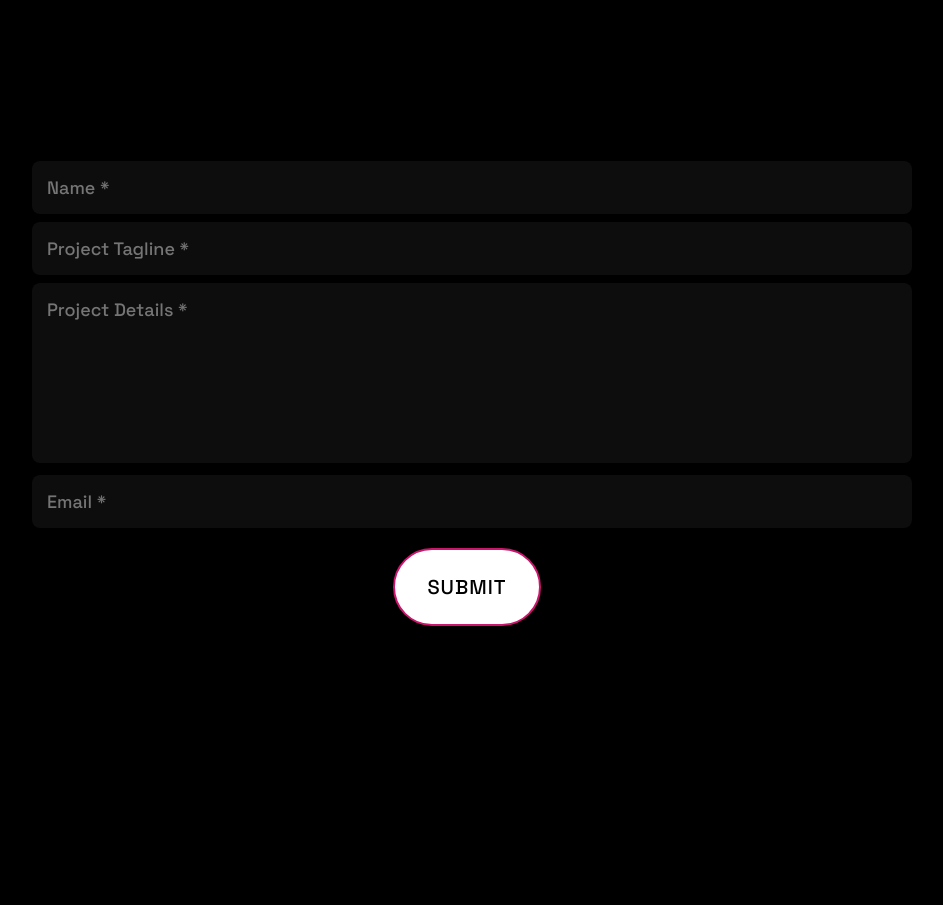
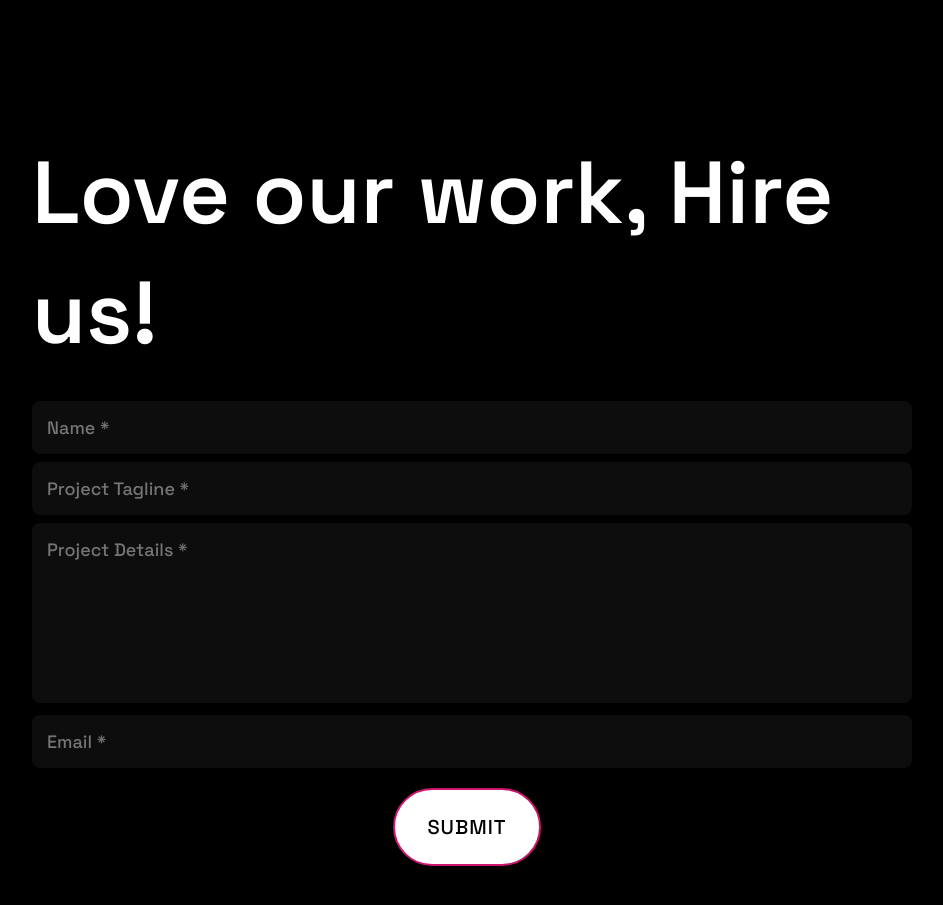
Before and after one commit to bundlebuild/shakemotions-website, a Next.js app: page / in a window 1280 px wide. Shown: the part 5220-6125 px from the top of the page, without its empty margins (183-1126 px from the left). Before the commit the page ends 5946 px from the top, so only its background shows below. Built offline with nearby package versions, Linux system fonts and the light colour scheme; a web font is replaced by a local one.

Commit message:
status heading added to Contact form

```diff
--- a/app/components/Contact/index.tsx
+++ b/app/components/Contact/index.tsx
@@ -5,6 +5,9 @@ import FadeUp from '../Animations/FadeUp';
 const Contact: React.FC = () => {
   return (
     <div className="contact-section">
+      <div className="contact-heading">
+        Love our work, Hire us!
+      </div>
       <div className="contact-form">
         <div className="contact-form-input">
           <input type="text" name="name" placeholder="Name *" />
```
